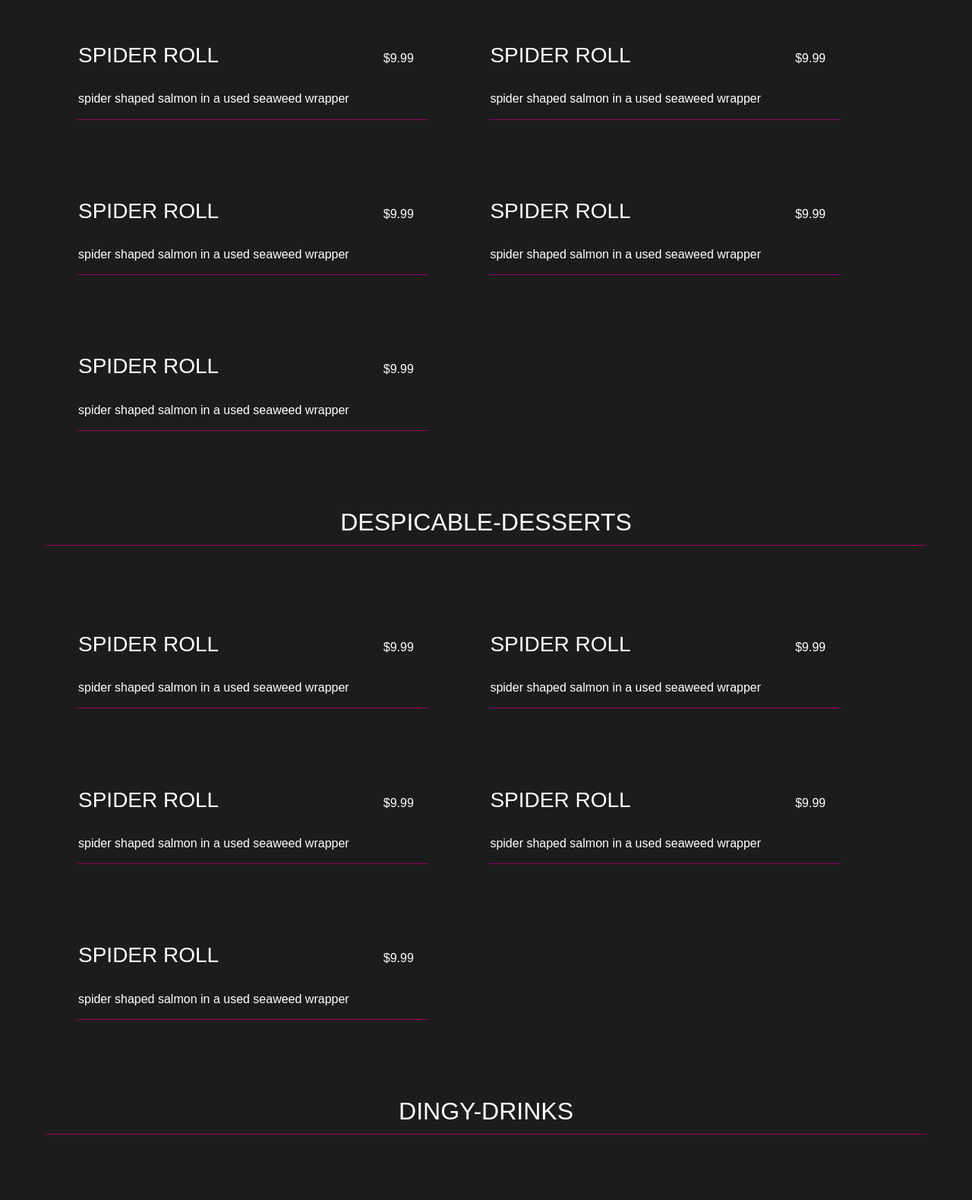
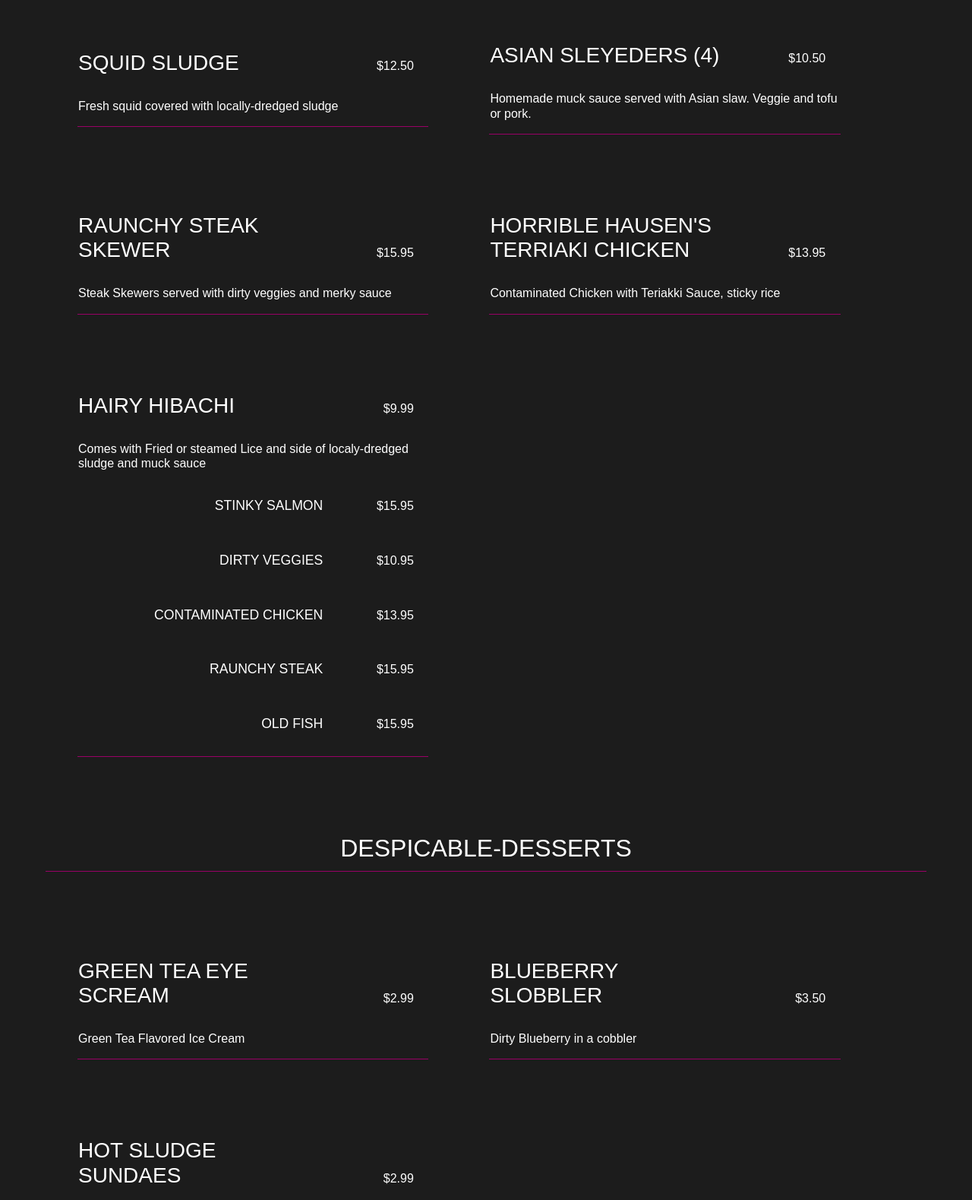
Before and after one commit to createlyn/project_final3_zahn_caitlyn, a plain HTML site: page menu.html in a window 1280 px wide. Shown: the part 2180-3759 px from the top of the page at 76% size. Drawn offline with Linux system fonts and the light colour scheme; a script that the page names is missing.

Commit message:
added dinner, dessert and drink content

```diff
--- a/css/menu.css
+++ b/css/menu.css
@@ -50,6 +50,10 @@
     display: inline-block;
 }
 
+h3.menu__item-title {
+    text-align: right;
+}
+
 .menu__price {
     display: inline-block;
     width: 25%;
@@ -82,7 +86,6 @@
 
     .menu-description  {
         width: 40%;
-        /*margin: 4vh;*/
     }
 
 }
--- a/menu.html
+++ b/menu.html
@@ -178,7 +178,7 @@
                         </tr>
                         <tr class="menu-description">
                             <td>
-                                <h2 class="menu__item-title">Contaminated Crunch Tuna</h2>
+                                <h2 class="menu__item-title">Contaminated Tuna Crunch</h2>
                                 <p class="menu__price">
                                     $8.99
                                 </p>
@@ -206,69 +206,99 @@
                 </div>
                 <div class="disgusting-dinner" id="dinner">
                     <h1>disgusting-dinner</h1>
-                    <table class="sushi-menu">
+                    <table class="dinner-menu">
                         <tr class="menu-description">
                             <td>
-                                <h2 class="menu__item-title">Spider roll</h2>
+                                <h2 class="menu__item-title">Squid sludge</h2>
+                                <p class="menu__price">
+                                    $12.50
+                                </p>
+                            </td>
+                            <td>
+                                <p class="menu__item-description">
+                                    Fresh squid covered with locally-dredged sludge
+                                </p>
+                            </td>
+                        </tr>
+                        <tr class="menu-description">
+                            <td>
+                                <h2 class="menu__item-title">Asian sl<strong>EYE</strong>ders (4)</h2>
+                                <p class="menu__price">
+                                    $10.50
+                                </p>
+                            </td>
+                            <td>
+                                <p class="menu__item-description">
+                                    Homemade muck sauce served with Asian slaw. Veggie and tofu or pork.
+                                </p>
+                            </td>
+                        </tr>
+                        <tr class="menu-description">
+                            <td>
+                                <h2 class="menu__item-title">Raunchy Steak Skewer</h2>
+                                <p class="menu__price">
+                                    $15.95
+                                </p>
+                            </td>
+                            <td>
+                                <p class="menu__item-description">
+                                    Steak Skewers served with dirty veggies and merky sauce
+                                </p>
+                            </td>
+                        </tr>
+                        <tr class="menu-description">
+                            <td>
+                                <h2 class="menu__item-title">Horrible Hausen's Terriaki Chicken</h2>
+                                <p class="menu__price">
+                                    $13.95
+                                </p>
+                            </td>
+                            <td>
+                                <p class="menu__item-description">
+                                    Contaminated Chicken with Teriakki Sauce, sticky rice
+                                </p>
+                            </td>
+                        </tr>
+                        <tr class="menu-description">
+                            <td>
+                                <h2 class="menu__item-title">Hairy Hibachi</h2>
                                 <p class="menu__price">
                                     $9.99
                                 </p>
                             </td>
                             <td>
                                 <p class="menu__item-description">
-                                    spider shaped salmon in a used seaweed wrapper
-                                </p>
-                            </td>
-                        </tr>
-                        <tr class="menu-description">
-                            <td>
-                                <h2 class="menu__item-title">Spider roll</h2>
-                                <p class="menu__price">
-                                    $9.99
+                                    Comes with Fried or steamed Lice and side of localy-dredged sludge and muck sauce
                                 </p>
                             </td>
                             <td>
-                                <p class="menu__item-description">
-                                    spider shaped salmon in a used seaweed wrapper
-                                </p>
-                            </td>
-                        </tr>
-                        <tr class="menu-description">
-                            <td>
-                                <h2 class="menu__item-title">Spider roll</h2>
+                                <h3 class="menu__item-title">Stinky Salmon</h3>
                                 <p class="menu__price">
-                                    $9.99
+                                    $15.95
                                 </p>
                             </td>
                             <td>
-                                <p class="menu__item-description">
-                                    spider shaped salmon in a used seaweed wrapper
-                                </p>
-                            </td>
-                        </tr>
-                        <tr class="menu-description">
-                            <td>
-                                <h2 class="menu__item-title">Spider roll</h2>
+                                <h3 class="menu__item-title">Dirty Veggies</h3>
                                 <p class="menu__price">
-                                    $9.99
+                                    $10.95
                                 </p>
                             </td>
                             <td>
-                                <p class="menu__item-description">
-                                    spider shaped salmon in a used seaweed wrapper
-                                </p>
-                            </td>
-                        </tr>
-                        <tr class="menu-description">
-                            <td>
-                                <h2 class="menu__item-title">Spider roll</h2>
+                                <h3 class="menu__item-title">Contaminated Chicken</h3>
                                 <p class="menu__price">
-                                    $9.99
+                                    $13.95
                                 </p>
                             </td>
                             <td>
-                                <p class="menu__item-description">
-                                    spider shaped salmon in a used seaweed wrapper
+                                <h3 class="menu__item-title">Raunchy Steak</h3>
+                                <p class="menu__price">
+                                    $15.95
+                                </p>
+                            </td>
+                            <td>
+                                <h3 class="menu__item-title">Old Fish</h3>
+                                <p class="menu__price">
+                                    $15.95
                                 </p>
                             </td>
                         </tr>
@@ -276,69 +306,43 @@
                 </div>
                 <div class="despicable-desserts" id="desserts">
                     <h1>despicable-desserts</h1>
-                    <table class="sushi-menu">
+                    <table class="dessert-menu">
                         <tr class="menu-description">
                             <td>
-                                <h2 class="menu__item-title">Spider roll</h2>
+                                <h2 class="menu__item-title">Green Tea eye scream</h2>
                                 <p class="menu__price">
-                                    $9.99
+                                    $2.99
                                 </p>
                             </td>
                             <td>
                                 <p class="menu__item-description">
-                                    spider shaped salmon in a used seaweed wrapper
+                                    Green Tea Flavored Ice Cream
                                 </p>
                             </td>
                         </tr>
                         <tr class="menu-description">
                             <td>
-                                <h2 class="menu__item-title">Spider roll</h2>
+                                <h2 class="menu__item-title">Blueberry slobbler</h2>
                                 <p class="menu__price">
-                                    $9.99
+                                    $3.50
                                 </p>
                             </td>
                             <td>
                                 <p class="menu__item-description">
-                                    spider shaped salmon in a used seaweed wrapper
+                                    Dirty Blueberry in a cobbler
                                 </p>
                             </td>
                         </tr>
                         <tr class="menu-description">
                             <td>
-                                <h2 class="menu__item-title">Spider roll</h2>
+                                <h2 class="menu__item-title">Hot Sludge Sundaes</h2>
                                 <p class="menu__price">
-                                    $9.99
+                                    $2.99
                                 </p>
                             </td>
                             <td>
                                 <p class="menu__item-description">
-                                    spider shaped salmon in a used seaweed wrapper
-                                </p>
-                            </td>
-                        </tr>
-                        <tr class="menu-description">
-                            <td>
-                                <h2 class="menu__item-title">Spider roll</h2>
-                                <p class="menu__price">
-                                    $9.99
-                                </p>
-                            </td>
-                            <td>
-                                <p class="menu__item-description">
-                                    spider shaped salmon in a used seaweed wrapper
-                                </p>
-                            </td>
-                        </tr>
-                        <tr class="menu-description">
-                            <td>
-                                <h2 class="menu__item-title">Spider roll</h2>
-                                <p class="menu__price">
-                                    $9.99
-                                </p>
-                            </td>
-                            <td>
-                                <p class="menu__item-description">
-                                    spider shaped salmon in a used seaweed wrapper
+                                    Chocolate or Vanilla Sludge (grosser than eye scream) with chocolate, whipped scream and a red eye.
                                 </p>
                             </td>
                         </tr>
@@ -346,56 +350,56 @@
                 </div>
                 <div class="dingy-drinks" id="drinks">
                     <h1>dingy-drinks</h1>
-                    <table class="sushi-menu">
+                    <table class="drink-menu">
                         <tr class="menu-description">
                             <td>
-                                <h2 class="menu__item-title">Spider roll</h2>
+                                <h2 class="menu__item-title">Monster Juice</h2>
                                 <p class="menu__price">
-                                    $9.99
+                                    $7.99
                                 </p>
                             </td>
                             <td>
                                 <p class="menu__item-description">
-                                    spider shaped salmon in a used seaweed wrapper
+                                    (May give you quite the scare - limit 2) 5 dirty juices mixed together for a scary flavors
                                 </p>
                             </td>
                         </tr>
                         <tr class="menu-description">
                             <td>
-                                <h2 class="menu__item-title">Spider roll</h2>
+                                <h2 class="menu__item-title">Creepy Crawly Saketini</h2>
                                 <p class="menu__price">
-                                    $9.99
+                                    $8.99
                                 </p>
                             </td>
                             <td>
                                 <p class="menu__item-description">
-                                    spider shaped salmon in a used seaweed wrapper
+                                    For the scariest of monsters, classic martini with a monster twist
                                 </p>
                             </td>
                         </tr>
                         <tr class="menu-description">
                             <td>
-                                <h2 class="menu__item-title">Spider roll</h2>
+                                <h2 class="menu__item-title">Weird Water</h2>
                                 <p class="menu__price">
-                                    $9.99
+                                    $1.99
                                 </p>
                             </td>
                             <td>
                                 <p class="menu__item-description">
-                                    spider shaped salmon in a used seaweed wrapper
+                                    The dirtiest water in Monstropolis
                                 </p>
                             </td>
                         </tr>
                         <tr class="menu-description">
                             <td>
-                                <h2 class="menu__item-title">Spider roll</h2>
+                                <h2 class="menu__item-title">Monster Juice</h2>
                                 <p class="menu__price">
-                                    $9.99
+                                    $1.99
                                 </p>
                             </td>
                             <td>
                                 <p class="menu__item-description">
-                                    spider shaped salmon in a used seaweed wrapper
+                                    Filthy fountain drinks
                                 </p>
                             </td>
                         </tr>
```
